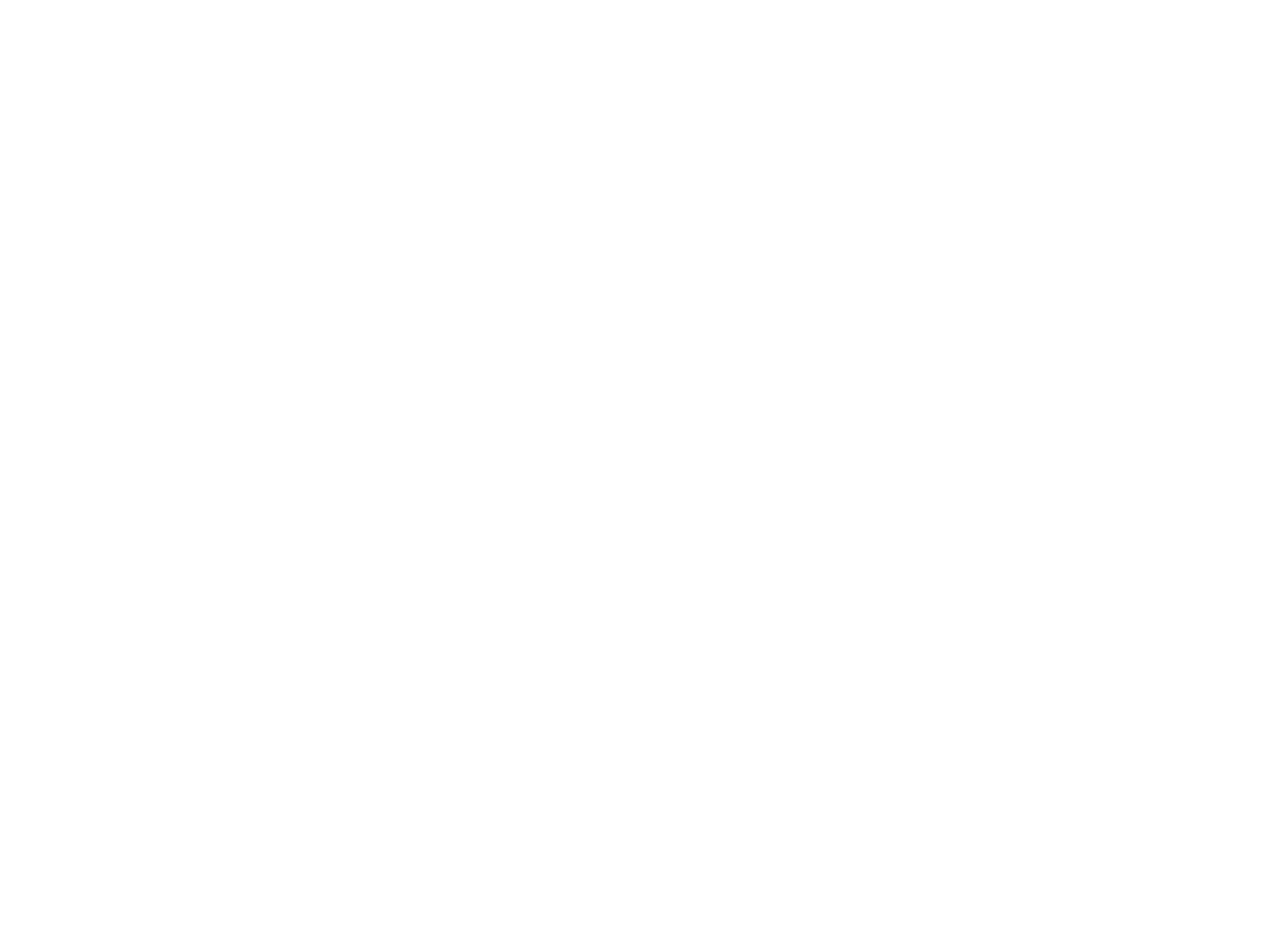
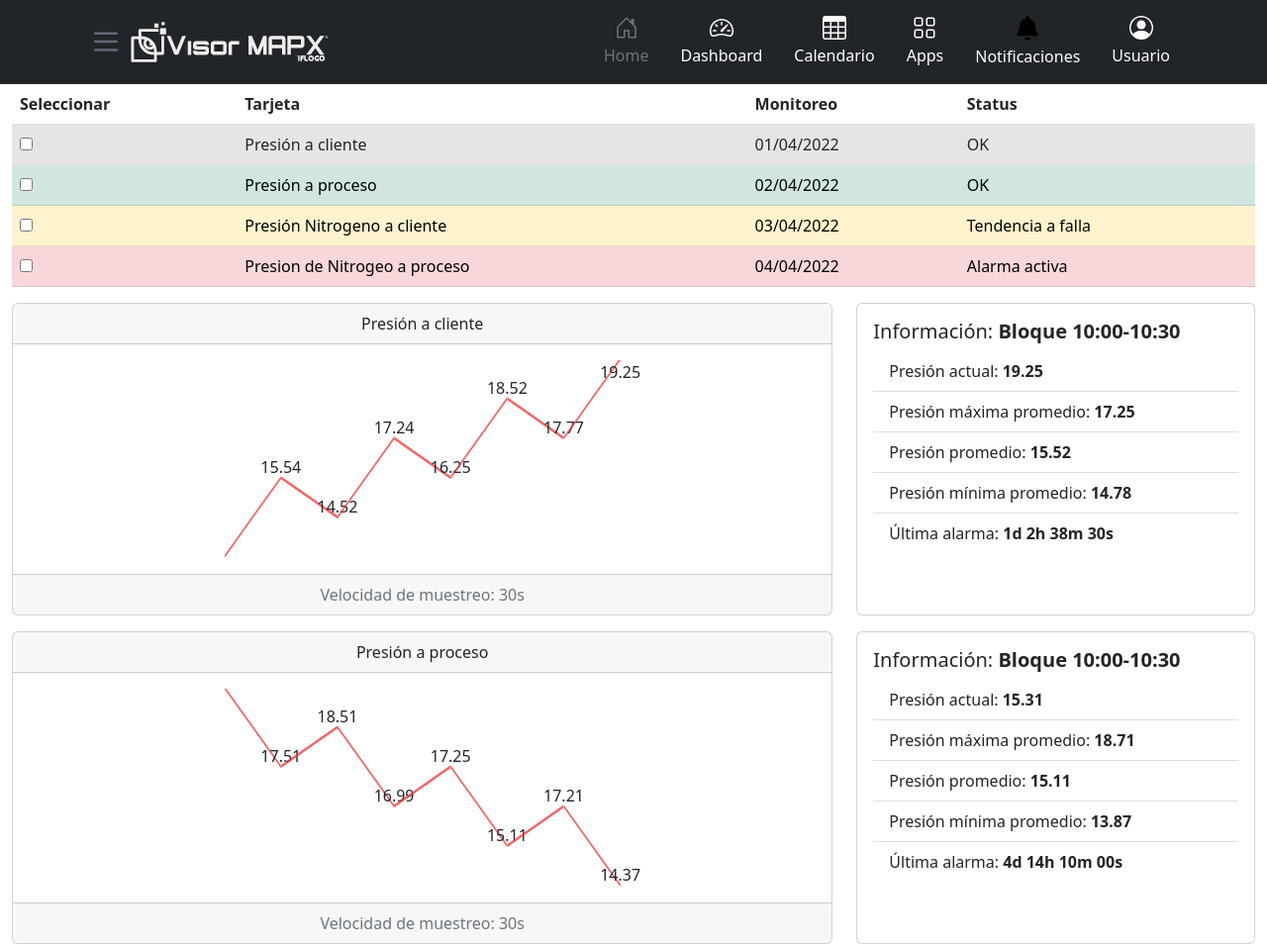
Before and after one commit to franciscomtz0719/visorMapx, a plain HTML site: page dashboard.html in a window 1280 px wide. Shown: the whole page at 99% size. Before the commit the page ends 800 px from the top, so only its background shows below. Drawn offline with nearby package versions, Linux system fonts and the light colour scheme.

Commit message:
dashboard done

```diff
--- a/dashboard.html
+++ b/dashboard.html
@@ -0,0 +1,327 @@
+<!DOCTYPE html>
+<html lang="en">
+<head>
+    <meta charset="UTF-8">
+    <meta http-equiv="X-UA-Compatible" content="IE=edge">
+    <link href="https://cdn.jsdelivr.net/npm/bootstrap@5.2.0-beta1/dist/css/bootstrap.min.css" rel="stylesheet" integrity="sha384-0evHe/X+R7YkIZDRvuzKMRqM+OrBnVFBL6DOitfPri4tjfHxaWutUpFmBp4vmVor" crossorigin="anonymous">
+    <meta name="viewport" content="width=device-width, initial-scale=1.0">
+    <link rel="stylesheet" href="./charts.min.css">
+    <link rel="stylesheet" href="./style.css">
+    <title>Document</title>
+</head>
+<body>
+    <div class="offcanvas offcanvas-start" data-bs-scroll="true" tabindex="-1" id="offcanvasWithBothOptions" aria-labelledby="offcanvasWithBothOptionsLabel">
+        <div class="offcanvas-header">
+          <h5 class="offcanvas-title" id="offcanvasWithBothOptionsLabel">Menu</h5>
+          <button type="button" class="btn-close text-reset" data-bs-dismiss="offcanvas" aria-label="Close"></button>
+        </div>
+        <div class="offcanvas-body">
+          <p>
+            <button class="btn offcanvas__generic-button d-inline-flex justify-content-start" type="button" data-bs-toggle="collapse" data-bs-target="#projectCollapse" aria-expanded="false" aria-controls="projectCollapse">
+              <div class="d-inline-flex justify-content-start">
+                  <img class="offcanvas__icon offcanvas__icon-color" src="./assets/icons/projects-icon.svg" alt="">
+                  <div>Proyectos</div>
+              </div>
+            </button>
+          </p>
+          <div class="collapse" id="projectCollapse">
+            <div class="card card-body">
+                <ul class="list-group">
+                    <li class="list-group-item">Tank Farm</li>
+                    <li class="list-group-item">Torre Enfriamiento HPDC</li>
+                    <li class="list-group-item">RoboVent</li>
+                    <li class="list-group-item">Subestacion Magna</li>
+                  </ul>
+            </div>
+          </div>
+            <ul class="list-group">
+                <li class="list-group-item m-0 ps-1">
+                  <img class="offcanvas__icon" src="./assets/icons/chart-line-solid.svg" alt="">
+                  <a href="">Graficas en tiempo real</a>
+                </li>
+                <li class="list-group-item m-0 ps-1">
+                  <img class="offcanvas__icon" src="./assets/icons/gears-solid.svg" alt="">
+                  <a href="">Configuración</a>
+                </li>
+                <li class="list-group-item m-0 ps-1">
+                  <img class="offcanvas__icon" src="./assets/icons/sheet-plastic-solid.svg" alt="">
+                  <a href="">Generar reporte</a>
+                </li>
+              </ul>
+
+              <p>
+                <button class="btn offcanvas__generic-button d-inline-flex justify-content-start " type="button" data-bs-toggle="collapse" data-bs-target="#collapseReports" aria-expanded="false" aria-controls="collapseReports">
+                  <div class="d-inline-flex justify-content-start">
+                    <img class="offcanvas__icon" src="./assets/icons/box-archive-solid.svg" alt="">
+                    <div>Reportes guardados</div>
+                </div>
+                </button>
+              </p>
+              <div class="collapse" id="collapseReports">
+                <div class="card card-body">
+                    <ul class="list-group">
+                        <li class="list-group-item"><a href="">Reporte presiones 28/02/22</a></li>
+                        <li class="list-group-item"><a href="">Reporte alarmas 15/03/22</a></li>
+                        <li class="list-group-item"><a href="">Reporte estadistico 02/05/22</a></li>
+                      </ul>
+                </div>
+              </div>
+        </div>
+      </div>
+
+    <nav>
+        <div class="px-3 py-2 bg-dark text-white">
+            <div class="container">
+              <div class="d-flex flex-wrap align-items-center justify-content-center justify-content-lg-start">
+                <button class="btn" type="button" data-bs-toggle="offcanvas" data-bs-target="#offcanvasWithBothOptions" aria-controls="offcanvasWithBothOptions"><img src="/assets/icons/hambuerger.svg" alt=""></button>
+                <a href="/" class="d-flex align-items-center my-2 my-lg-0 me-lg-auto text-white text-decoration-none">
+                  <img src="./assets/icons/visormapx.svg" width="200rem" alt="">
+                </a>
+                <ul class="nav col-12 col-lg-auto my-2 justify-content-center my-md-0 text-small">
+                  <li>
+                    <a href="./index.html" class="nav-link text-secondary">
+                        <img src="./assets/icons/home.svg" class="bi d-block mx-auto mb-1" alt="">
+                      Home
+                    </a>
+                  </li>
+                  <li>
+                    <a href="#" class="nav-link text-white">
+                      <img src="./assets/icons/dashboard.svg" class="bi d-block mx-auto mb-1" alt="">
+                      Dashboard
+                    </a>
+                  </li>
+                  <li>
+                    <a href="#" class="nav-link text-white">
+                      <img src="./assets/icons/calendar.svg" class="bi d-block mx-auto mb-1" alt="">
+                      Calendario
+                    </a>
+                  </li>
+                  <li>
+                    <a href="#" class="nav-link text-white">
+                      <img src="./assets/icons/apps.svg" class="bi d-block mx-auto mb-1" alt="">
+                      Apps
+                    </a>
+                  </li>
+                  <li>
+                    <a href="#" class="nav-link text-white">
+                      <img src="./assets/icons/bell-solid.svg" class="bi d-block mx-auto mb-1" width="22px" alt="">
+                      Notificaciones
+                    </a>
+                  </li>
+                  <li>
+                    <a href="#" class="nav-link text-white">
+                      <img src="./assets/icons/user.svg" class="bi d-block mx-auto mb-1" alt="">
+                      Usuario
+                    </a>
+                  </li>
+                </ul>
+              </div>
+            </div>
+          </div>
+    </nav>
+
+    <main>
+
+        <div class="container-fluid">
+            <div class="row">
+                <div class="col-12">
+                    <table class="table table-responsive table-hover">
+                        <thead>
+                            <tr data-toggle="collapse" id="row1" data-target=".row1">
+                                <th>
+                                    Seleccionar
+                                </th>
+                                <th>
+                                    Tarjeta
+                                </th>
+                                <th>
+                                    Monitoreo
+                                </th>
+                                <th>
+                                    Status
+                                </th>
+                            </tr>
+                        </thead>
+                        <tbody>
+                            <tr class="table-active clickable " data-toggle="collapse" id="row2" data-target=".row2">
+                                <td>
+                                    <input type="checkbox" name="vehicle1" value="Bike">
+                                </td>
+                                <td>
+                                    Presión a cliente
+                                </td>
+                                <td>
+                                    01/04/2022
+                                </td>
+                                <td>
+                                    OK
+                                </td>
+                            </tr>
+                            <tr class="table-success">
+                                <td>
+                                    <input type="checkbox" name="vehicle1" value="Bike">
+                                </td>
+                                <td>
+                                    Presión a proceso
+                                </td>
+                                <td>
+                                    02/04/2022
+                                </td>
+                                <td>
+                                    OK
+                                </td>
+                            </tr>
+                            <tr class="table-warning">
+                                <td>
+                                    <input type="checkbox" name="vehicle1" value="Bike">
+                                </td>
+                                <td>
+                                    Presión Nitrogeno a cliente
+                                </td>
+                                <td>
+                                    03/04/2022
+                                </td>
+                                <td>
+                                    Tendencia a falla
+                                </td>
+                            </tr>
+                            <tr class="table-danger">
+                                <td>
+                                    <input type="checkbox" name="vehicle1" value="Bike">
+                                </td>
+                                <td>
+                                    Presion de Nitrogeo a proceso
+                                </td>
+                                <td>
+                                    04/04/2022
+                                </td>
+                                <td>
+                                    Alarma activa
+                                </td>
+                            </tr>
+                        </tbody>
+                    </table>
+                </div>
+            </div>
+            <div class="row">
+                <div class="col-lg-8 col-sm-12">
+
+                    <div class="card text-center">
+                        <div class="card-header">
+                          Presión a cliente
+                        </div>
+                        <div class="card-body">
+                            <table class="charts-css line" id="my-chart">
+
+                                <tbody>
+                                  <tr>
+                                    <td style="--start: 0.0; --size: 0.4"> <span class="data"> 15.54 </span> </td>
+                                  </tr>
+                                  <tr>
+                                    <td style="--start: 0.4; --size: 0.2"> <span class="data"> 14.52 </span> </td>
+                                  </tr>
+                                  <tr>
+                                    <td style="--start: 0.2; --size: 0.6"> <span class="data"> 17.24 </span> </td>
+                                  </tr>
+                                  <tr>
+                                    <td style="--start: 0.6; --size: 0.4"> <span class="data"> 16.25 </span> </td>
+                                  </tr>
+                                  <tr>
+                                    <td style="--start: 0.4; --size: 0.8"> <span class="data"> 18.52 </span> </td>
+                                  </tr>
+                                  <tr>
+                                    <td style="--start: 0.8; --size: 0.6"> <span class="data"> 17.77 </span> </td>
+                                  </tr>
+                                  <tr>
+                                    <td style="--start: 0.6; --size: 1.0"> <span class="data"> 19.25 </span> </td>
+                                  </tr>
+                                </tbody>
+
+                              </table>
+                        </div>
+                        <div class="card-footer text-muted">
+                          Velocidad de muestreo: 30s
+                        </div>
+                      </div>
+
+                </div>
+                <div class="col-lg-4 col-sm-12">
+                    <div class="card card__size">
+                        <div class="card-body">
+                          <h5 class="card-title">Información: <b>Bloque 10:00-10:30</b></h5>
+                          <ul class="list-group list-group-flush">
+                            <li class="list-group-item">Presión actual: <b>19.25</b> </li>
+                            <li class="list-group-item">Presión máxima promedio: <b>17.25</b></li>
+                            <li class="list-group-item">Presión promedio: <b>15.52</b></li>
+                            <li class="list-group-item">Presión mínima promedio: <b>14.78</b></li>
+                            <li class="list-group-item">Última alarma: <b>1d 2h 38m 30s</b></li>
+                          </ul>
+                        </div>
+                      </div>
+                </div>
+            </div>
+            <div class="row mt-3">
+                <div class="col-lg-8 col-sm-12">
+
+                    <div class="card text-center">
+                        <div class="card-header">
+                          Presión a proceso
+                        </div>
+                        <div class="card-body">
+                            <table class="charts-css line reverse" id="my-chart">
+
+                                <tbody>
+                                  <tr>
+                                    <td style="--start: 0.0; --size: 0.4"> <span class="data"> 17.51 </span> </td>
+                                  </tr>
+                                  <tr>
+                                    <td style="--start: 0.4; --size: 0.2"> <span class="data"> 18.51 </span> </td>
+                                  </tr>
+                                  <tr>
+                                    <td style="--start: 0.2; --size: 0.6"> <span class="data"> 16.99 </span> </td>
+                                  </tr>
+                                  <tr>
+                                    <td style="--start: 0.6; --size: 0.4"> <span class="data"> 17.25 </span> </td>
+                                  </tr>
+                                  <tr>
+                                    <td style="--start: 0.4; --size: 0.8"> <span class="data"> 15.11 </span> </td>
+                                  </tr>
+                                  <tr>
+                                    <td style="--start: 0.8; --size: 0.6"> <span class="data"> 17.21 </span> </td>
+                                  </tr>
+                                  <tr>
+                                    <td style="--start: 0.6; --size: 1.0"> <span class="data"> 14.37 </span> </td>
+                                  </tr>
+                                </tbody>
+
+                              </table>
+                        </div>
+                        <div class="card-footer text-muted">
+                          Velocidad de muestreo: 30s
+                        </div>
+                      </div>
+
+
+                </div>
+                <div class="col-lg-4 col-sm-12">
+                    <div class="card card__size">
+                        <div class="card-body">
+                          <h5 class="card-title">Información: <b>Bloque 10:00-10:30</b></h5>
+                          <ul class="list-group list-group-flush">
+                            <li class="list-group-item">Presión actual: <b>15.31</b> </li>
+                            <li class="list-group-item">Presión máxima promedio: <b>18.71</b></li>
+                            <li class="list-group-item">Presión promedio: <b>15.11</b></li>
+                            <li class="list-group-item">Presión mínima promedio: <b>13.87</b></li>
+                            <li class="list-group-item">Última alarma: <b>4d 14h 10m 00s</b></li>
+                          </ul>
+                        </div>
+                      </div>
+                </div>
+            </div>
+        </div>
+
+    </main>
+
+    <script src="https://cdn.jsdelivr.net/npm/bootstrap@5.2.0-beta1/dist/js/bootstrap.min.js" integrity="sha384-kjU+l4N0Yf4ZOJErLsIcvOU2qSb74wXpOhqTvwVx3OElZRweTnQ6d31fXEoRD1Jy" crossorigin="anonymous"></script>
+</body>
+</html>
--- a/style.scss
+++ b/style.scss
@@ -2,6 +2,11 @@
     box-sizing: border-box;
 }
 
+#my-chart.line {
+    height: 200px;
+    max-width: 400px;
+    margin: 0 auto;
+  }
 
 .card{
 
```
Also changed, not shown: index.html (+2 -1 lines), charts.min.css (added), style.css, 1 other file.
